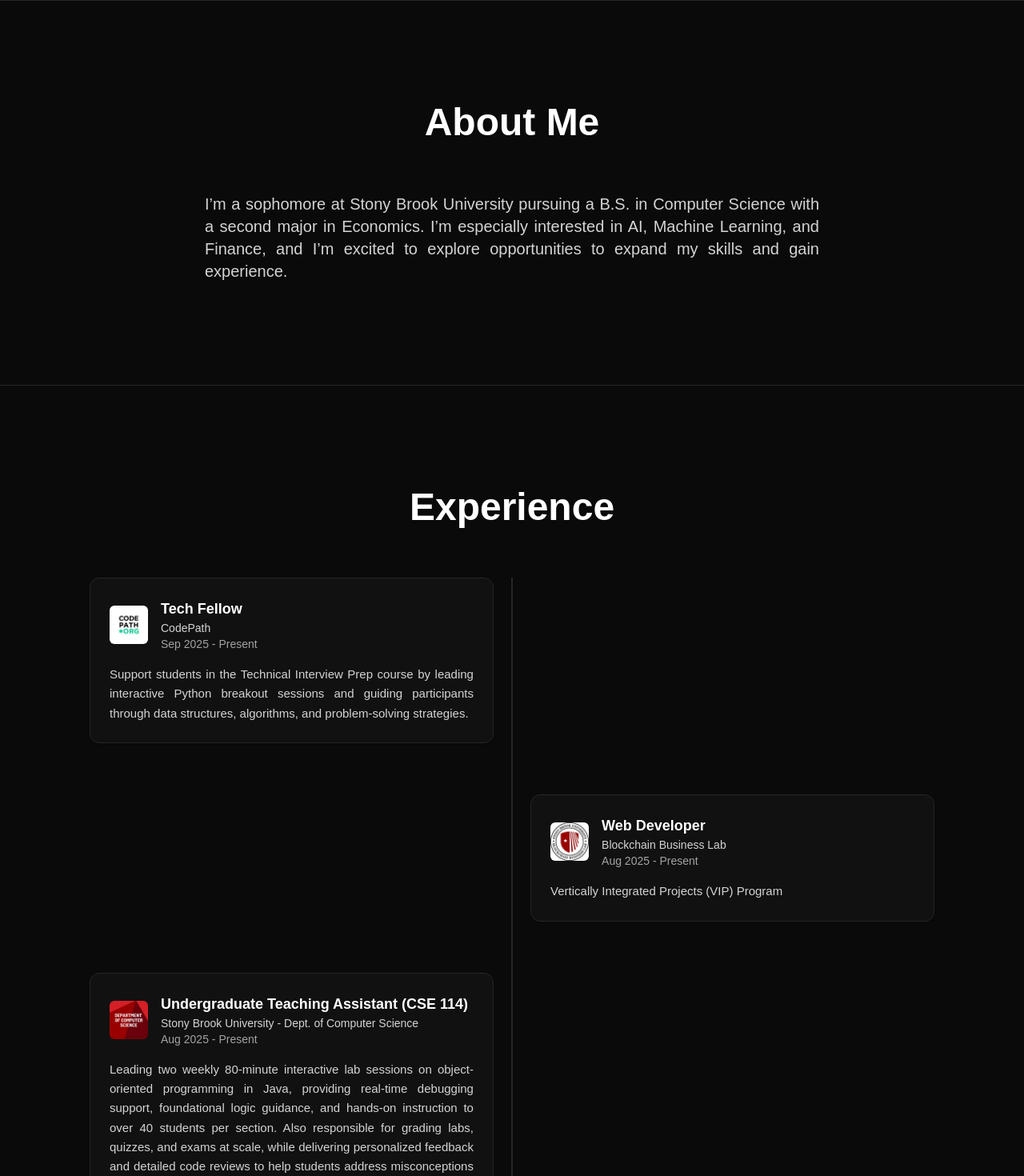
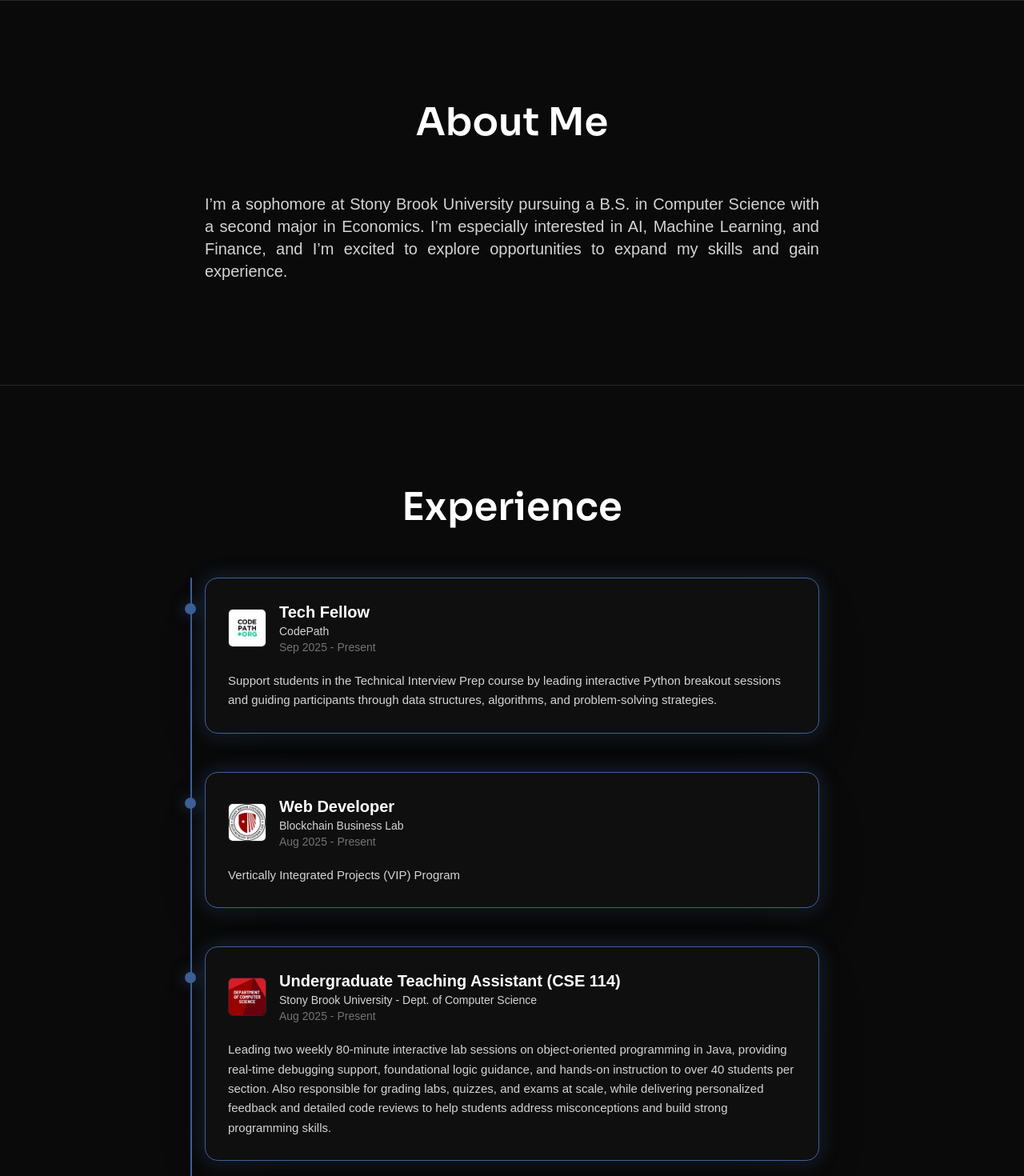
Before and after one commit to Zurab1K/portfolio, a React (Create React App) app: page / in a window 1280 px wide. Shown: the part 800-2270 px from the top of the page at 80% size. Built offline with nearby package versions, Linux system fonts and the light colour scheme.

Commit message:
Change components to remove framer-motion; enhance accessibility and improve performance

```diff
--- a/public/index.html
+++ b/public/index.html
@@ -16,7 +16,7 @@
     <title>Zurabi Kochiashvili | Portfolio</title>
   </head>
   <body>
-    <noscript>You need to enable JavaScript to run this app.</noscript>
+    <noscript></noscript>
     <div id="root"></div>
   </body>
 </html>
--- a/src/components/About.jsx
+++ b/src/components/About.jsx
@@ -1,5 +1,3 @@
-import { motion } from "framer-motion";
-
 export default function About() {
   return (
     <section
@@ -7,23 +5,16 @@ export default function About() {
       className="relative bg-[#0a0a0a] text-neutral-100 py-32 px-6 border-t border-neutral-800"
     >
       <div className="max-w-3xl mx-auto text-center">
-        <motion.h2
-          initial={{ opacity: 0, y: 20 }}
-          whileInView={{ opacity: 1, y: 0 }}
-          transition={{ duration: 0.8 }}
+        <h2
           className="text-4xl md:text-5xl font-semibold mb-16 text-white"
+          style={{ fontFamily: '"Sora", "Sora-Regular", sans-serif' }}
         >
           About Me
-        </motion.h2>
+        </h2>
 
-        <motion.p
-          initial={{ opacity: 0, y: 20 }}
-          whileInView={{ opacity: 1, y: 0 }}
-          transition={{ duration: 0.8, ease: "easeOut" }}
-          className="text-lg md:text-xl leading-relaxed text-neutral-300 text-justify"
-        >
+        <p className="text-lg md:text-xl leading-relaxed text-neutral-300 text-justify">
           I’m a sophomore at Stony Brook University pursuing a B.S. in Computer Science with a second major in Economics. I’m especially interested in AI, Machine Learning, and Finance, and I’m excited to explore opportunities to expand my skills and gain experience.
-        </motion.p>
+        </p>
       </div>
     </section>
   );
--- a/src/components/Contact.jsx
+++ b/src/components/Contact.jsx
@@ -1,5 +1,4 @@
 import { Mail, Linkedin, Github } from "lucide-react";
-import { motion } from "framer-motion";
 
 export default function Contact() {
   return (
@@ -8,30 +7,18 @@ export default function Contact() {
       className="relative bg-[#0a0a0a] text-neutral-100 py-32 px-6 border-t border-neutral-800"
     >
       <div className="max-w-3xl mx-auto text-center">
-        <motion.h2
-          initial={{ opacity: 0, y: 20 }}
-          whileInView={{ opacity: 1, y: 0 }}
-          transition={{ duration: 0.8 }}
+        <h2
           className="text-4xl md:text-5xl font-semibold mb-16 text-white"
+          style={{ fontFamily: '"Sora", "Sora-Regular", sans-serif' }}
         >
           Let’s Connect
-        </motion.h2>
+        </h2>
 
-        <motion.p
-          initial={{ opacity: 0, y: 20 }}
-          whileInView={{ opacity: 1, y: 0 }}
-          transition={{ duration: 0.8 }}
-          className="text-lg md:text-xl text-neutral-300 mb-10"
-        >
+        <p className="text-lg md:text-xl text-neutral-300 mb-10">
           If you’re interested in working together, have questions, or just want to say hi — feel free to reach out. I’m always open to conversations.
-        </motion.p>
+        </p>
 
-        <motion.div
-          initial={{ opacity: 0, y: 20 }}
-          whileInView={{ opacity: 1, y: 0 }}
-          transition={{ duration: 0.8 }}
-          className="flex flex-wrap justify-center gap-6"
-        >
+        <div className="flex flex-wrap justify-center gap-6">
           <a
             href="mailto:zurabi.kochiashvili1@gmail.com"
             className="flex items-center gap-2 px-5 py-3 border border-white text-white rounded-full hover:bg-white/10 transition"
@@ -59,7 +46,7 @@ export default function Contact() {
             <Github className="w-5 h-5" />
             <span>GitHub</span>
           </a>
-        </motion.div>
+        </div>
       </div>
     </section>
   );
--- a/src/components/Education.jsx
+++ b/src/components/Education.jsx
@@ -1,4 +1,3 @@
-import { motion } from "framer-motion";
 import { useState } from "react";
 import education from "../data/education.js";
 
@@ -9,14 +8,9 @@ export default function Education() {
       className="relative bg-[#0a0a0a] text-neutral-100 py-32 px-6 border-t border-neutral-800"
     >
       <div className="max-w-4xl mx-auto">
-        <motion.h2
-          initial={{ opacity: 0, y: 20 }}
-          whileInView={{ opacity: 1, y: 0 }}
-          transition={{ duration: 0.8 }}
-          className="text-4xl md:text-5xl font-semibold text-center mb-16 text-white"
-        >
+        <h2 className="text-4xl md:text-5xl font-semibold text-center mb-16 text-white">
           Education
-        </motion.h2>
+        </h2>
 
         <div className="space-y-8 md:space-y-10">
           {education.map((edu, index) => (
@@ -33,12 +27,7 @@ function EducationCard({ edu, index }) {
   const courseworkPreviewCount = 6;
 
   return (
-    <motion.div
-      initial={{ opacity: 0, y: 20 }}                      // ← removed blur
-      whileInView={{ opacity: 1, y: 0 }}
-      transition={{ duration: 0.6, delay: index * 0.08, ease: "easeOut" }}
-      className="rounded-2xl border border-neutral-800 bg-[#111111] shadow-sm hover:shadow-md transition-shadow"
-    >
+    <div className="rounded-2xl border border-neutral-800 bg-[#111111] shadow-sm hover:shadow-md transition-shadow">
       <div className="p-5 sm:p-6 md:p-8">
         {/* Header: stacks on mobile, row on larger screens */}
         <div className="flex flex-col sm:flex-row sm:items-start sm:justify-between gap-4 sm:gap-6">
@@ -112,7 +101,7 @@ function EducationCard({ edu, index }) {
           </div>
         )}
       </div>
-    </motion.div>
+    </div>
   );
 }
 
--- a/src/components/Experience.jsx
+++ b/src/components/Experience.jsx
@@ -1,63 +1,164 @@
-import { motion } from "framer-motion";
+import { useEffect, useRef, useState } from "react";
 import experiences from "../data/experience";
 
+const clamp = (value, min = 0, max = 1) => Math.min(Math.max(value, min), max);
+const ACCENT = "rgb(61, 97, 154)";
+
 export default function Experience() {
+  const contentRef = useRef(null);
+  const markerRefs = useRef([]);
+  const [progress, setProgress] = useState(0);
+  const [markerOffsets, setMarkerOffsets] = useState([]);
+  const [activeMarkers, setActiveMarkers] = useState(() => experiences.map(() => false));
+
+  useEffect(() => {
+    const handleScroll = () => {
+      const contentEl = contentRef.current;
+      if (!contentEl) return;
+
+      const viewportHeight = window.innerHeight || 1;
+      const { height, top } = contentEl.getBoundingClientRect();
+      const contentTop = top + window.scrollY;
+      const viewportBottom = window.scrollY + viewportHeight;
+      const startOffset = viewportHeight * 0.25; // start filling once the section is a bit into view
+      const start = contentTop + startOffset;
+      const end = contentTop + height;
+
+      const rawProgress = (viewportBottom - start) / Math.max(end - start, 1);
+      const nextProgress = clamp(rawProgress);
+      const fillPixels = clamp(nextProgress * height, 0, height);
+      setProgress(nextProgress);
+
+      if (markerOffsets.length) {
+        const next = markerOffsets.map((offset) => fillPixels >= offset - 2);
+        setActiveMarkers((prev) => {
+          const changed =
+            next.length !== prev.length || next.some((val, idx) => val !== prev[idx]);
+          return changed ? next : prev;
+        });
+      }
+    };
+
+    handleScroll();
+    window.addEventListener("scroll", handleScroll, { passive: true });
+    window.addEventListener("resize", handleScroll);
+
+    return () => {
+      window.removeEventListener("scroll", handleScroll);
+      window.removeEventListener("resize", handleScroll);
+    };
+  }, [markerOffsets]);
+
+  useEffect(() => {
+    const computeOffsets = () => {
+      const container = contentRef.current;
+      if (!container) return;
+
+      const containerTop = container.getBoundingClientRect().top + window.scrollY;
+      const offsets = markerRefs.current.map((node) => {
+        if (!node) return 0;
+        const rect = node.getBoundingClientRect();
+        return rect.top + window.scrollY - containerTop + rect.height / 2;
+      });
+      setMarkerOffsets(offsets);
+    };
+
+    computeOffsets();
+    window.addEventListener("resize", computeOffsets);
+    return () => window.removeEventListener("resize", computeOffsets);
+  }, []);
+
   return (
     <section
       id="experience"
       className="relative bg-[#0a0a0a] text-neutral-100 py-32 px-6 border-t border-neutral-800"
     >
       <div className="max-w-6xl mx-auto">
-        <motion.h2
-          initial={{ opacity: 0, y: 20 }}
-          whileInView={{ opacity: 1, y: 0 }}
-          transition={{ duration: 0.8 }}
-          className="text-4xl md:text-5xl font-semibold text-center mb-16 text-white"
+        <h2
+          className="text-4xl md:text-5xl font-semibold text-center mb-12 md:mb-16 text-white"
+          style={{ fontFamily: '"Sora", "Sora-Regular", sans-serif' }}
         >
           Experience
-        </motion.h2>
+        </h2>
 
-        <div className="relative">
-          {/* Midline (medium screens and up only) */}
-          <div className="hidden md:block absolute left-1/2 transform -translate-x-1/2 h-full w-[2px] bg-neutral-800" />
+        <div
+          ref={contentRef}
+          className="relative max-w-3xl mx-auto mt-12"
+          style={{
+            "--timeline-x": "clamp(-18px, -5vw, -40px)", // keep rail visible on all breakpoints
+            "--marker-left": "calc(var(--timeline-x) - 7px)",
+          }}
+        >
+          <div
+            className="pointer-events-none absolute top-0 bottom-0 w-[2px] bg-neutral-800 rounded-full overflow-hidden"
+            style={{ left: "var(--timeline-x)" }}
+          >
+            <div
+              className="absolute left-0 top-0 w-full"
+              style={{
+                height: `${progress * 100}%`,
+                backgroundColor: ACCENT,
+                boxShadow: "0 0 24px rgba(61, 97, 154, 0.45)",
+              }}
+            />
+          </div>
 
-          <div className="flex flex-col gap-16">
-            {experiences.map((exp, index) => {
-              const isLeft = index % 2 === 0;
+          <div className="flex flex-col gap-10 sm:gap-12">
+            {experiences.map((exp, index) => (
+              <div key={index} className="relative">
+                <span
+                  className={`absolute top-8 h-3.5 w-3.5 rounded-full border transition-all duration-300 ${
+                    activeMarkers[index]
+                      ? "shadow-[0_0_18px_rgba(61,97,154,0.55)]"
+                      : "bg-neutral-800 border-neutral-700"
+                  }`}
+                  ref={(el) => {
+                    markerRefs.current[index] = el;
+                  }}
+                  style={{
+                    left: "var(--marker-left)",
+                    backgroundColor: activeMarkers[index] ? ACCENT : undefined,
+                    borderColor: activeMarkers[index] ? "rgba(61, 97, 154, 0.85)" : undefined,
+                  }}
+                />
 
-              return (
-                <motion.div
-                  key={index}
-                  initial={{ opacity: 0, y: 20 }}
-                  whileInView={{ opacity: 1, y: 0 }}
-                  transition={{ duration: 0.8, delay: index * 0.1 }}
-                  className={`relative w-full md:w-[48%] ${
-                    isLeft ? "md:mr-auto md:pl-12" : "md:ml-auto md:pr-12"
-                  }`}
+                <article
+                  className="relative bg-[#0f0f10] border border-neutral-800/80 rounded-2xl p-6 sm:p-7 shadow-[0_25px_80px_-40px_rgba(0,0,0,0.75)]"
+                  style={
+                    activeMarkers[index]
+                      ? {
+                          borderColor: ACCENT,
+                          boxShadow:
+                            "0 25px 80px -40px rgba(0,0,0,0.75), 0 0 24px rgba(61,97,154,0.35)",
+                        }
+                      : undefined
+                  }
                 >
-                  <div className="bg-[#111111] border border-neutral-800 rounded-xl shadow-sm p-6">
-                    <div className="flex items-center gap-4 mb-4">
+                  <div className="flex items-center gap-4 mb-5">
+                    {exp.logo ? (
                       <img
                         src={exp.logo}
                         alt={exp.org}
-                        className="w-12 h-12 object-contain rounded-md"
+                        className="w-12 h-12 object-contain rounded-md bg-neutral-900/80 border border-neutral-800"
                       />
+                    ) : (
+                      <div className="w-12 h-12 rounded-md bg-neutral-900/80 border border-neutral-800" />
+                    )}
                     <div>
-                        <h3 className="text-lg font-semibold text-white">{exp.title}</h3>
+                      <h3 className="text-xl font-semibold text-white">{exp.title}</h3>
                       <p className="text-sm text-neutral-300">{exp.org}</p>
-                        <p className="text-sm text-neutral-400">{exp.time}</p>
+                      <p className="text-xs sm:text-sm text-neutral-500">{exp.time}</p>
                     </div>
                   </div>
 
-                    <div className="space-y-2 text-neutral-300 text-[15px] leading-relaxed text-justify">
+                  <div className="space-y-2 text-neutral-300 text-[15px] leading-relaxed">
                     {exp.description.map((point, i) => (
                       <p key={i}>{point}</p>
                     ))}
                   </div>
+                </article>
               </div>
-                </motion.div>
-              );
-            })}
+            ))}
           </div>
         </div>
       </div>
--- a/src/components/Hero.jsx
+++ b/src/components/Hero.jsx
@@ -1,5 +1,3 @@
-import { motion } from "framer-motion";
-
 export default function Hero() {
   return (
     <section
@@ -7,42 +5,28 @@ export default function Hero() {
       className="h-screen w-full bg-[#0a0a0a] flex items-center justify-center text-white relative overflow-hidden"
     >
       <div className="max-w-4xl px-6 z-10 text-center">
-        <motion.img
+        <img
           src="/profile.jpeg"
           alt="Zurabi Kochiashvili headshot"
           loading="eager"
-          initial={{ opacity: 0, y: 30, scale: 0.98 }}
-          animate={{ opacity: 1, y: 0, scale: 1 }}
-          transition={{ duration: 0.9 }}
           className="mx-auto mb-8 w-64 h-64 md:w-72 md:h-72 rounded-2xl object-cover object-[50%_30%] shadow-xl ring-2 ring-neutral-800"
         />
 
-        <motion.h1
-          initial={{ opacity: 0, y: 30 }}
-          animate={{ opacity: 1, y: 0 }}
-          transition={{ duration: 1 }}
+        <h1
           className="text-5xl md:text-6xl font-normal tracking-tight leading-[1.2]"
           style={{ fontFamily: '"Sora", "Sora-Regular", sans-serif' }}
         >
           Hi, I'm Zurabi
-        </motion.h1>
+        </h1>
 
-        <motion.p
-          initial={{ opacity: 0, y: 20 }}
-          animate={{ opacity: 1, y: 0 }}
-          transition={{ duration: 1.2 }}
+        <p
           className="mt-6 text-xl md:text-2xl"
           style={{ color: "rgb(108, 108, 108)", fontFamily: "'JetBrains Mono', monospace" }}
         >
           Web Developer | AI/ML Researcher
-        </motion.p>
+        </p>
 
-        <motion.div
-          initial={{ opacity: 0, y: 20 }}
-          animate={{ opacity: 1, y: 0 }}
-          transition={{ duration: 1.6 }}
-          className="mt-10 flex justify-center gap-4"
-        >
+        <div className="mt-10 flex justify-center gap-4">
           <a
             href="#projects"
             className="px-6 py-3 bg-[rgb(61,97,154)] text-white font-medium rounded-full hover:bg-[rgb(52,82,131)] transition"
@@ -55,7 +39,7 @@ export default function Hero() {
           >
             Get in Touch
           </a>
-        </motion.div>
+        </div>
       </div>
     </section>
   );
--- a/src/components/Projects.jsx
+++ b/src/components/Projects.jsx
@@ -1,4 +1,3 @@
-import { motion } from "framer-motion";
 import { Github, ExternalLink } from "lucide-react";
 import projects from "../data/projects.js";
 
@@ -8,26 +7,21 @@ export default function Projects() {
       id="projects"
       className="relative bg-[#0a0a0a] text-neutral-100 py-32 px-6 border-t border-neutral-800"
     >
-      <div className="max-w-6xl mx-auto">
-        <motion.h2
-          initial={{ opacity: 0, y: 20 }}
-          whileInView={{ opacity: 1, y: 0 }}
-          transition={{ duration: 0.8 }}
+      <div className="max-w-4xl mx-auto">
+        <h2
           className="text-4xl md:text-5xl font-semibold text-center mb-16 text-white"
+          style={{ fontFamily: '"Sora", "Sora-Regular", sans-serif' }}
         >
           Projects
-        </motion.h2>
+        </h2>
 
-        <div className="grid grid-cols-1 md:grid-cols-2 gap-12">
+        <div className="grid grid-cols-1 md:grid-cols-2 gap-10">
           {projects.map((proj, index) => (
-            <motion.a
+            <a
               key={index}
               href={proj.link}
               target="_blank"
               rel="noopener noreferrer"
-              initial={{ opacity: 0, y: 20 }}
-              whileInView={{ opacity: 1, y: 0 }}
-              transition={{ duration: 0.7, delay: index * 0.1 }}
               className="block rounded-xl overflow-hidden shadow-sm hover:shadow-lg transition-shadow bg-[#111111] border border-neutral-800"
             >
               <img
@@ -83,7 +77,7 @@ export default function Projects() {
                   </div>
                 </div>
               </div>
-            </motion.a>
+            </a>
           ))}
         </div>
       </div>
```
Lines whose indentation alone changed are shown as unchanged.
